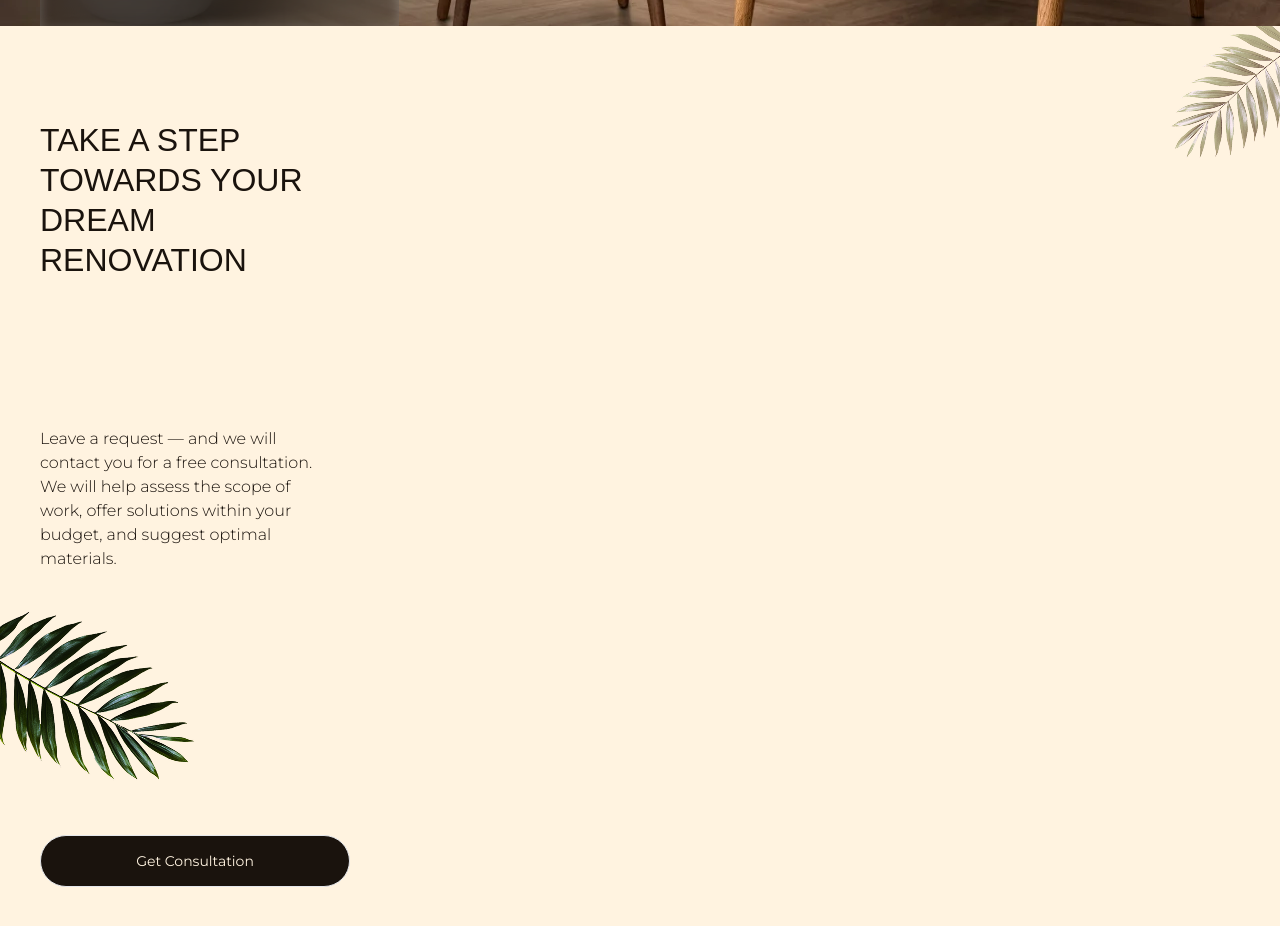
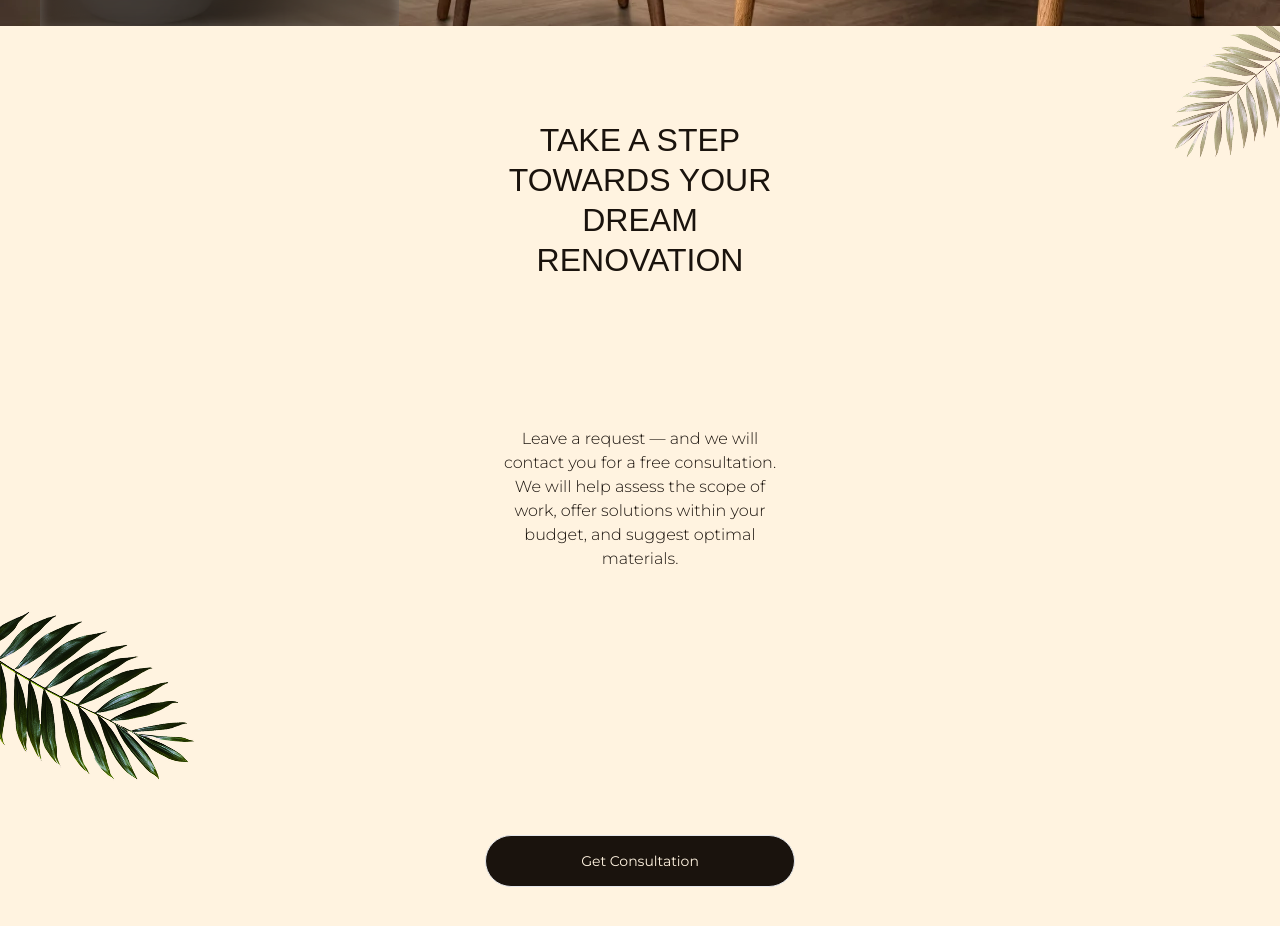
Before and after one commit to cyanidium-dev/repair-nizza, a Next.js app: page /en in a window 1280 px wide. Shown: the part 4520-5446 px from the top of the page. Built offline with nearby package versions, Linux system fonts and the light colour scheme; a web font is replaced by a local one.

Commit message:
styled for tab

```diff
--- a/src/components/homepage/StepToDream.jsx
+++ b/src/components/homepage/StepToDream.jsx
@@ -17,10 +17,10 @@ const StepToDream = () => {
           alt="path of three"
           className="absolute top-0 right-0 -z-10"
         />
-        <h2 className="font-arsenal font-normal text-[32px] text-primary-black uppercase mb-[147px] w-[286px] leading-tight">
+        <h2 className="font-arsenal font-normal text-[32px] text-primary-black uppercase mb-[147px] w-[286px] leading-tight md:text-center md:mx-auto">
           {t("title")}
         </h2>
-        <p className="font-montserrat font-light text-base text-primary-black mb-[264px] w-[290px]">
+        <p className="font-montserrat font-light text-base text-primary-black mb-[264px] w-[290px] md:text-center md:mx-auto">
           {t("description")}
         </p>
         <Image
@@ -28,7 +28,7 @@ const StepToDream = () => {
           alt="path of three"
           className="absolute bottom-[130px] left-0 -z-10"
         />
-        <button className="font-montserrat font-normal text-sm text-primary-white bg-primary-black rounded-[32px] w-[310px] h-[52px] mx-auto hover:bg-transparent hover:text-primary-black hover:border-primary-black border transition-all duration-300">
+        <button className="font-montserrat font-normal text-sm text-primary-white bg-primary-black rounded-[32px] w-[310px] h-[52px] flex justify-center items-center mx-auto hover:bg-transparent hover:text-primary-black hover:border-primary-black border transition-all duration-300">
           {t("button")}
         </button>
       </div>
```
